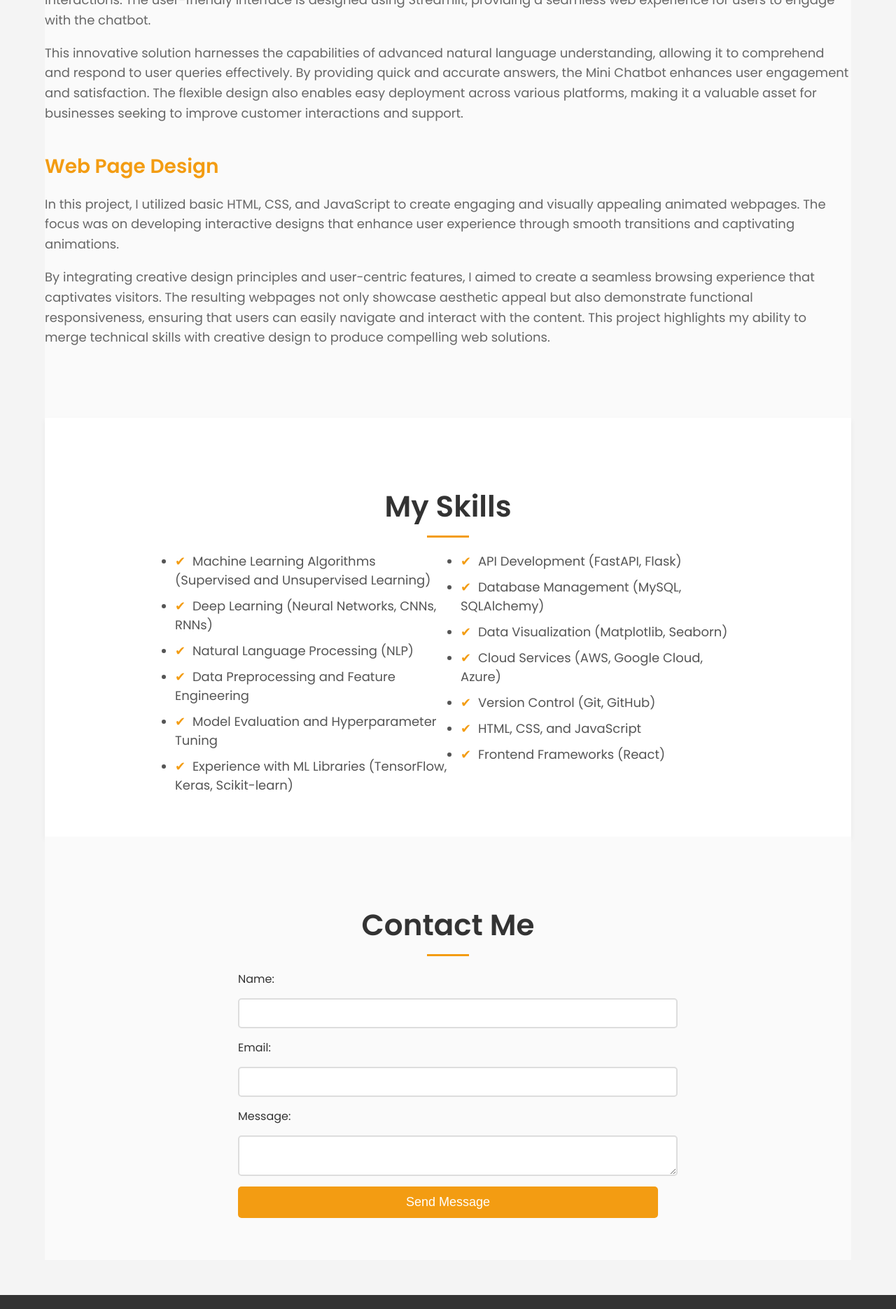
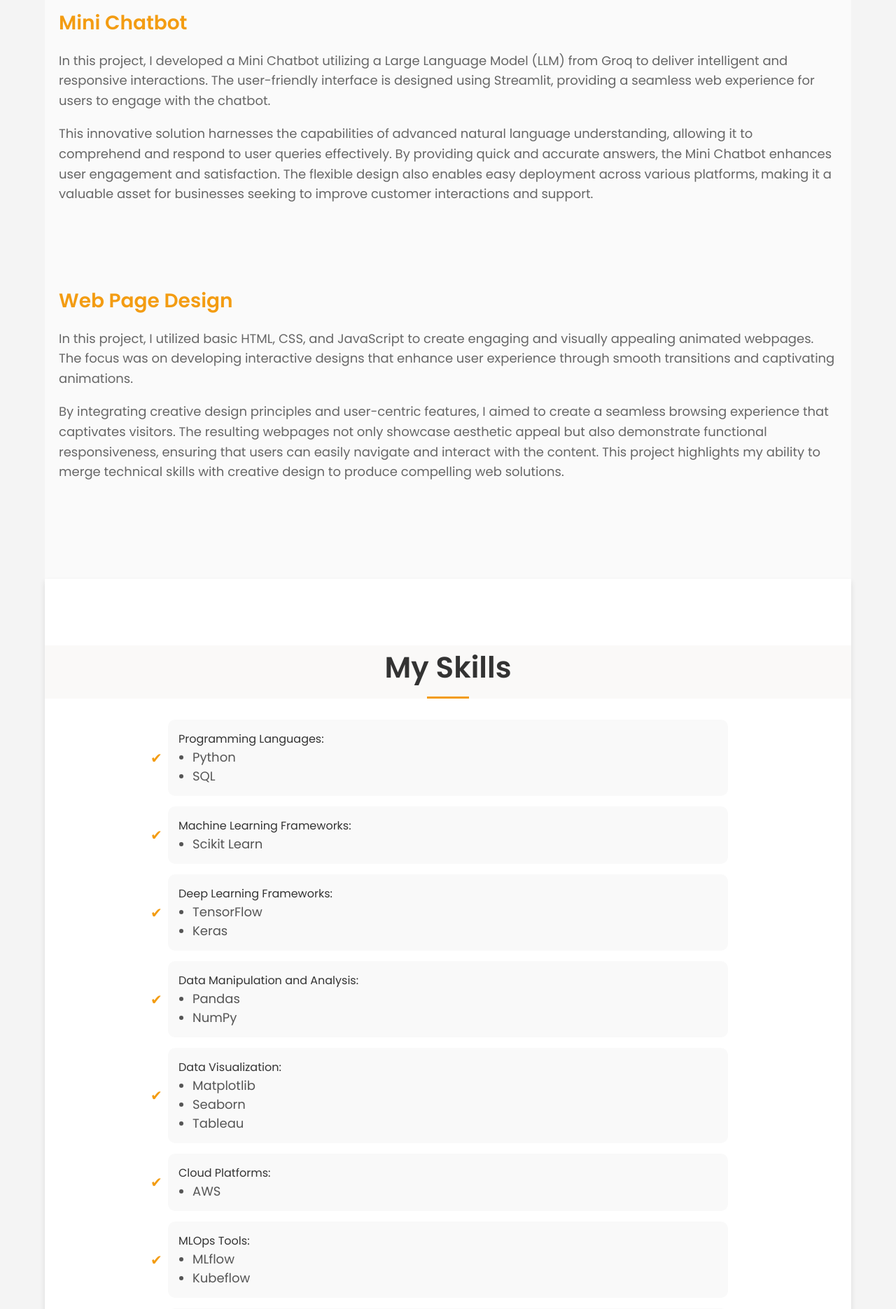
Before and after one commit to meganathan006/Portfolio, a FastAPI app: page / in a window 1280 px wide. Shown: the part 1440-3310 px from the top of the page at 70% size. Run offline with FastAPI, Linux system fonts and the light colour scheme.

Commit message:
first commit33

```diff
--- a/index.html
+++ b/index.html
@@ -60,21 +60,69 @@
     <section id="skills" class="container fade-in">
         <h2>My Skills</h2>
         <ul>
-            <li>Machine Learning Algorithms (Supervised and Unsupervised Learning)</li>
-            <li>Deep Learning (Neural Networks, CNNs, RNNs)</li>
-            <li>Natural Language Processing (NLP)</li>
-            <li>Data Preprocessing and Feature Engineering</li>
-            <li>Model Evaluation and Hyperparameter Tuning</li>
-            <li>Experience with ML Libraries (TensorFlow, Keras, Scikit-learn)</li>
-            <li>API Development (FastAPI, Flask)</li>
-            <li>Database Management (MySQL, SQLAlchemy)</li>
-            <li>Data Visualization (Matplotlib, Seaborn)</li>
-            <li>Cloud Services (AWS, Google Cloud, Azure)</li>
-            <li>Version Control (Git, GitHub)</li>
-            <li>HTML, CSS, and JavaScript</li>
-            <li>Frontend Frameworks (React)</li>
+            <li>Programming Languages:
+                <ul>
+                    <li>Python</li>
+                    <li>SQL</li>
+                </ul>
+            </li>
+            <li>Machine Learning Frameworks:
+                <ul>
+                    <li>Scikit Learn</li>
+                </ul>
+            </li>
+            <li>Deep Learning Frameworks:
+                <ul>
+                    <li>TensorFlow</li>
+                    <li>Keras</li>
+                </ul>
+            </li>
+            <li>Data Manipulation and Analysis:
+                <ul>
+                    <li>Pandas</li>
+                    <li>NumPy</li>
+                </ul>
+            </li>
+            <li>Data Visualization:
+                <ul>
+                    <li>Matplotlib</li>
+                    <li>Seaborn</li>
+                    <li>Tableau</li>
+                </ul>
+            </li>
+            <li>Cloud Platforms:
+                <ul>
+                    <li>AWS</li>
+                </ul>
+            </li>
+            <li>MLOps Tools:
+                <ul>
+                    <li>MLflow</li>
+                    <li>Kubeflow</li>
+                </ul>
+            </li>
+            <li>Version Control:
+                <ul>
+                    <li>Git</li>
+                    <li>GitHub</li>
+                </ul>
+            </li>
+            <li>Analytical Skills:
+                <ul>
+                    <li>Statistical Analysis</li>
+                    <li>Data Preprocessing</li>
+                </ul>
+            </li>
+            <li>Soft Skills:
+                <ul>
+                    <li>Problem Solving</li>
+                    <li>Communication</li>
+                    <li>Team Collaboration</li>
+                </ul>
+            </li>
         </ul>
     </section>
+
 
     <!-- Contact Section -->
     <section id="contact" class="container fade-in">
--- a/static/index.css
+++ b/static/index.css
@@ -21,8 +21,8 @@ header {
     justify-content: space-between;
     align-items: center;
     padding: 20px 0;
-    background-color: #333;
-    color: #fff;
+    background-color: #000000;
+    color: #e9e6e6;
     box-shadow: 0 4px 8px rgba(0, 0, 0, 0.1);
 }
 
@@ -64,6 +64,7 @@ section h2 {
     text-align: center;
     position: relative;
     animation: fade-in 1s ease-in-out;
+    background-color: #faf9f8;
 }
 
 section h2::after {
@@ -79,7 +80,7 @@ section h2::after {
 /* About Section */
 #about {
     padding: 60px 0;
-    background-color: #fff;
+    background-color: #f5f5f5;
     box-shadow: 0 4px 8px rgba(0, 0, 0, 0.05);
 }
 
@@ -101,6 +102,7 @@ section h2::after {
 
 .project {
     margin-bottom: 40px;
+    padding: 20px;
 }
 
 .project h3 a {
@@ -127,27 +129,58 @@ section h2::after {
 #skills {
     padding: 60px 0;
     background-color: #fff;
-    box-shadow: 0 4px 8px rgba(0, 0, 0, 0.05);
+    box-shadow: 0 4px 8px rgba(0, 0, 0, 0.1);
     animation: fade-in 1s ease;
 }
 
+#skills h2 {
+    font-size: 42px;
+    margin-bottom: 30px;
+    text-align: center;
+    color: #333;
+    position: relative;
+}
+
 #skills ul {
-    padding-left: 20px;
-    columns: 2;
+    padding-left: 0;
+    list-style: none; /* Remove default list style */
     max-width: 800px;
     margin: auto;
 }
 
-#skills ul li {
-    margin-bottom: 10px;
+#skills > ul > li {
+    background-color: #f9f9f9;
+    border-radius: 10px;
+    margin: 15px 0;
+    padding: 15px;
+    position: relative;
+    transition: transform 0.3s ease, box-shadow 0.3s ease;
+}
+
+#skills > ul > li:hover {
+    transform: translateY(-5px);
+    box-shadow: 0 4px 10px rgba(0, 0, 0, 0.15);
+}
+
+#skills > ul > li > ul {
+    padding-left: 20px; /* Indentation for sub-lists */
+    list-style-type: disc; /* Bullets for sub-lists */
+}
+
+#skills > ul > li > ul > li {
     font-size: 18px;
     color: #555;
 }
 
-#skills ul li::before {
+/* Checkmark styles */
+#skills > ul > li::before {
     content: '✔ ';
     color: #f39c12;
-    margin-right: 5px;
+    font-size: 20px;
+    position: absolute;
+    left: -25px; /* Position checkmark to the left */
+    top: 50%;
+    transform: translateY(-50%);
 }
 
 /* Contact Section */
@@ -165,7 +198,8 @@ section h2::after {
     margin: auto;
 }
 
-#contact form input, #contact form textarea {
+#contact form input,
+#contact form textarea {
     width: 100%;
     padding: 12px;
     border-radius: 5px;
@@ -173,7 +207,8 @@ section h2::after {
     transition: border-color 0.3s;
 }
 
-#contact form input:focus, #contact form textarea:focus {
+#contact form input:focus,
+#contact form textarea:focus {
     border-color: #f39c12;
 }
 
@@ -256,12 +291,14 @@ footer {
     }
 }
 
-#submit{
+/* Additional Styles for Submit Button */
+#submit {
     background-color: rgb(166, 107, 107);
     border-radius: 20px;
     padding: 10px 10px;
 }
-#submit a{
+
+#submit a {
     text-decoration: none;
     color: wheat;
 }
```
